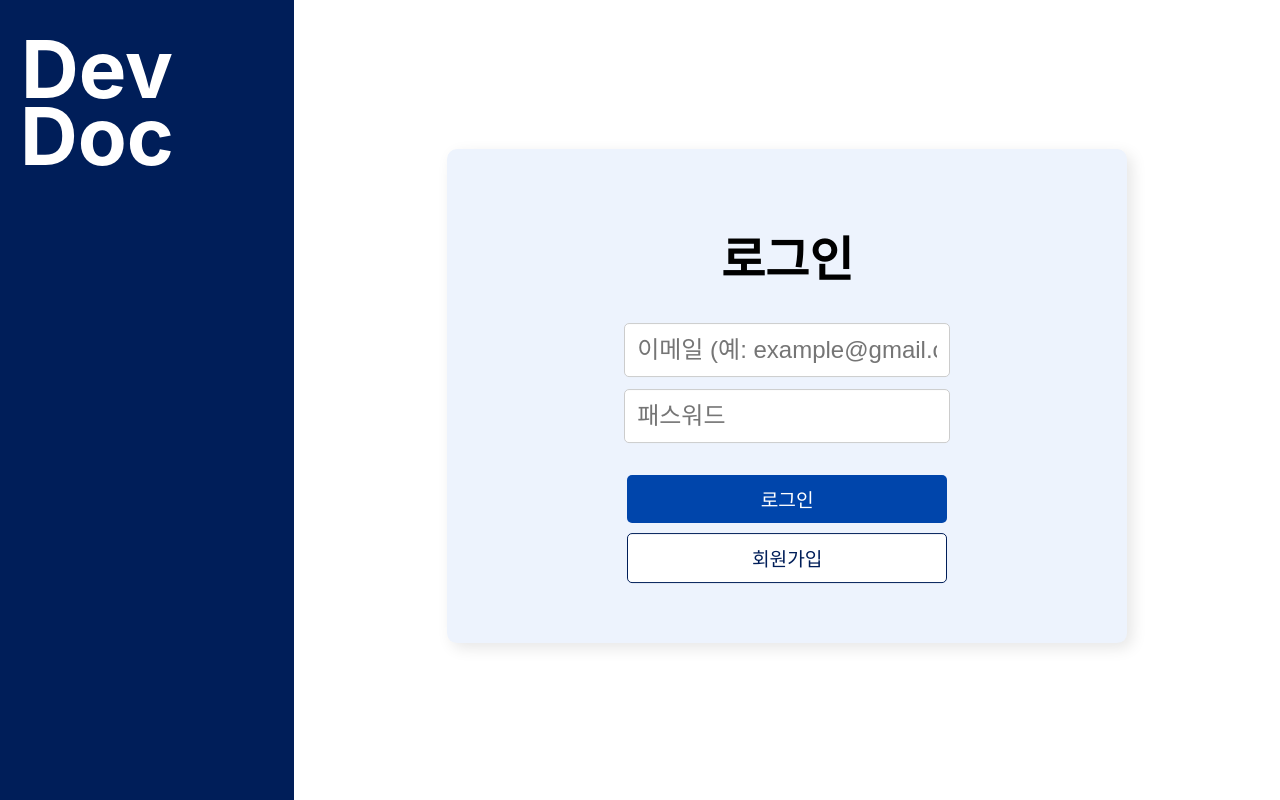
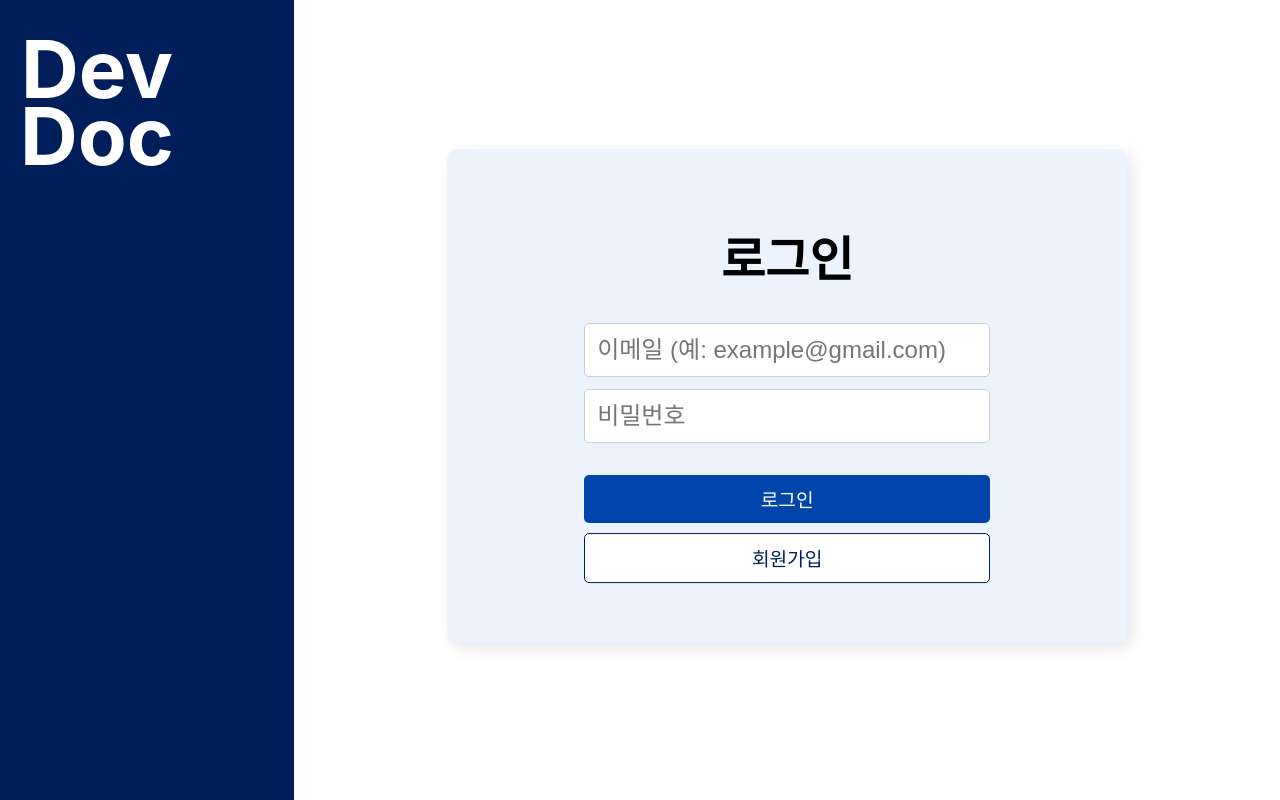
Before and after one commit to code-4-devdoc/0627-frontend, a React (Create React App) app: page /login in a window 1280 px wide. Built offline with nearby package versions, Linux system fonts and the light colour scheme.

Commit message:
fix auth input length

```diff
--- a/src/components/Auth/Auth.css
+++ b/src/components/Auth/Auth.css
@@ -83,7 +83,7 @@ html, body {
 }
 
 .loginButton, .signupButton {
-    width: 80%;
+    width: 100%;
     min-width: 320px;
     padding: 10px;
     margin-top: 20px;
@@ -107,7 +107,7 @@ html, body {
 }
 
 .textField {
-    width: 300px;
+    width: 380px;
     padding: 12px;
     margin: 12px 0;
     border: 1px solid #ccc;
--- a/src/components/Auth/Login.js
+++ b/src/components/Auth/Login.js
@@ -42,7 +42,7 @@ class Login extends React.Component {
                 <input
                     type="password"
                     name="password"
-                    placeholder="패스워드"
+                    placeholder="비밀번호"
                     required
                     className="textField"
                 />
--- a/src/components/Auth/SignUp.js
+++ b/src/components/Auth/SignUp.js
@@ -33,7 +33,7 @@ class SignUp extends React.Component {
           </div>
           <div className="rightPanel">
             <div className="loginContainer">
-              <h1 className="loginTitle">회원 가입</h1>
+              <h1 className="loginTitle">회원가입</h1>
               <form onSubmit={this.handleSubmit}>
                 <input
                     type="text"
```
